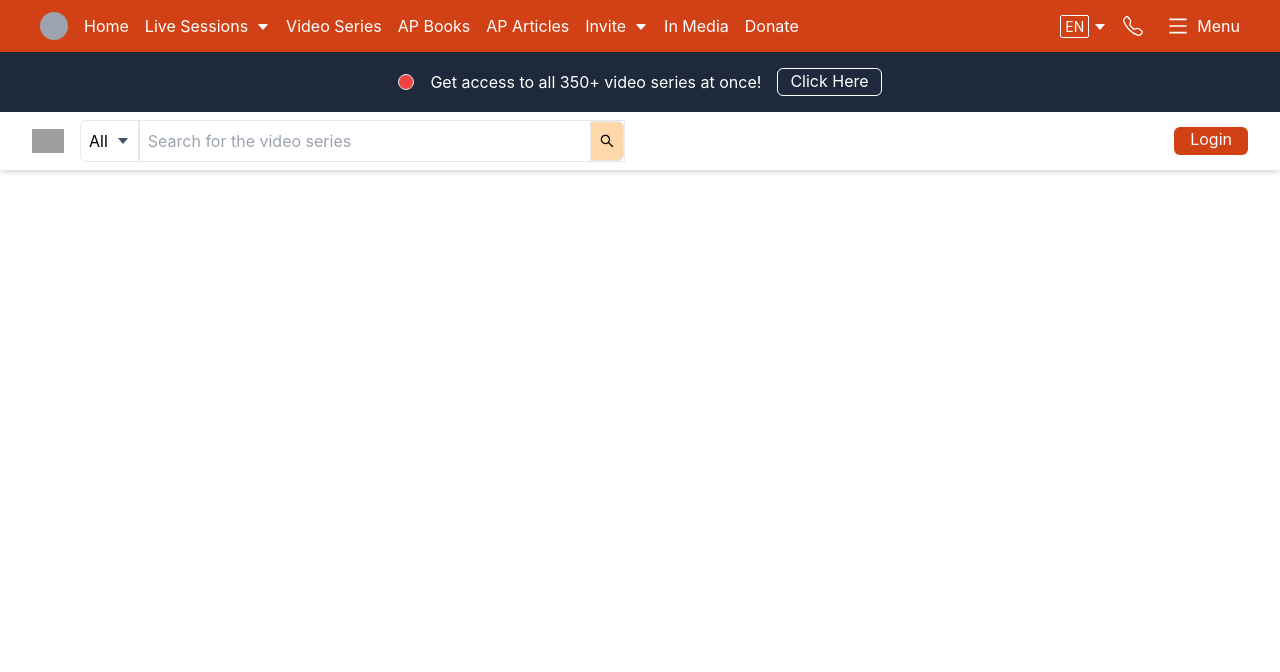
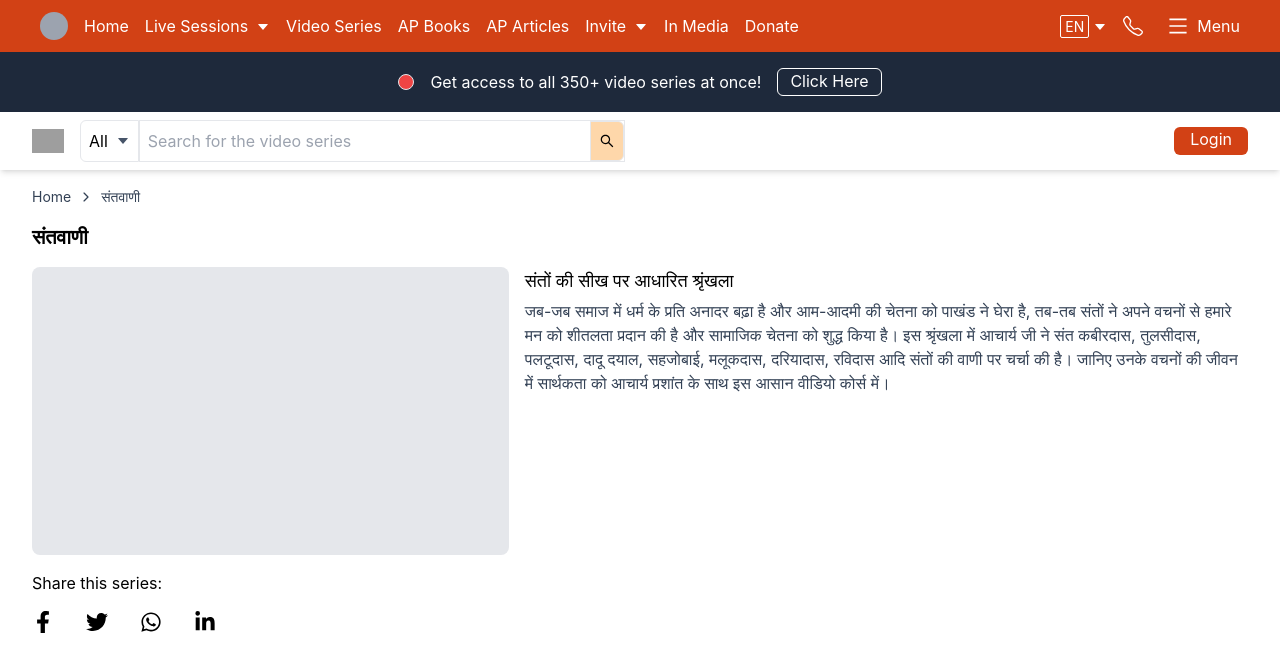
Before and after one commit to aman-maharshi/paf-femt, a React (Create React App) app: page / in a window 1280 px wide. Shown: the top 672 px of the page. Built offline with nearby package versions, Linux system fonts and the light colour scheme; grey boxes are pictures that could not be loaded; the HTML template or start-up script is replaced by a standard one.

Commit message:
home hero section added

```diff
--- a/src/App.js
+++ b/src/App.js
@@ -1,9 +1,11 @@
+import Hero from "./components/Hero";
 import Header from "./components/header";
 
 function App() {
   return (
     <div>
       <Header />
+      <Hero />
     </div>
   )
 }
--- a/src/components/Hero.js
+++ b/src/components/Hero.js
@@ -0,0 +1,37 @@
+import React from 'react'
+import {IoIosArrowForward} from "react-icons/io"
+import { FaFacebookF, FaTwitter, FaWhatsapp, FaLinkedinIn, FaLink} from "react-icons/fa"
+
+function Hero() {
+  return (
+    <div className="px-8 py-4">
+      <div className="flex items-center gap-2 text-slate-700 text-[14px]">Home <IoIosArrowForward className="text-slate-700" /> संतवाणी</div>
+
+      <div className="mt-4">
+        <h1 className="text-xl font-semibold">संतवाणी</h1>
+        <div className="grid grid-cols-5 gap-4 mt-4">
+          <div className="col-span-2">
+            <div className="w-full h-72 bg-gray-200 rounded-lg"></div>
+          </div>
+          <div className="col-span-3">
+            <h2 className="text-lg font-medium mb-1">संतों की सीख पर आधारित श्रृंखला</h2>
+            <p className="text-slate-700 leading-6">जब-जब समाज में धर्म के प्रति अनादर बढ़ा है और आम-आदमी की चेतना को पाखंड ने घेरा है, तब-तब संतों ने अपने वचनों से हमारे मन को शीतलता प्रदान की है और सामाजिक चेतना को शुद्ध किया है। इस श्रृंखला में आचार्य जी ने संत कबीरदास, तुलसीदास, पलटूदास, दादू दयाल, सहजोबाई, मलूकदास, दरियादास, रविदास आदि संतों की वाणी पर चर्चा की है। जानिए उनके वचनों की जीवन में सार्थकता को आचार्य प्रशांत के साथ इस आसान वीडियो कोर्स में।</p>
+          </div>
+        </div>
+      </div>
+
+      <div className="mt-4">
+        <p className="mb-4">Share this series:</p>
+
+        <div className="flex items-center gap-8">
+          <FaFacebookF className="text-[22px]" />
+          <FaTwitter className="text-[22px]" />
+          <FaWhatsapp className="text-[22px]" />
+          <FaLinkedinIn className="text-[22px]" />
+        </div>
+      </div>
+    </div>
+  )
+}
+
+export default Hero
```
